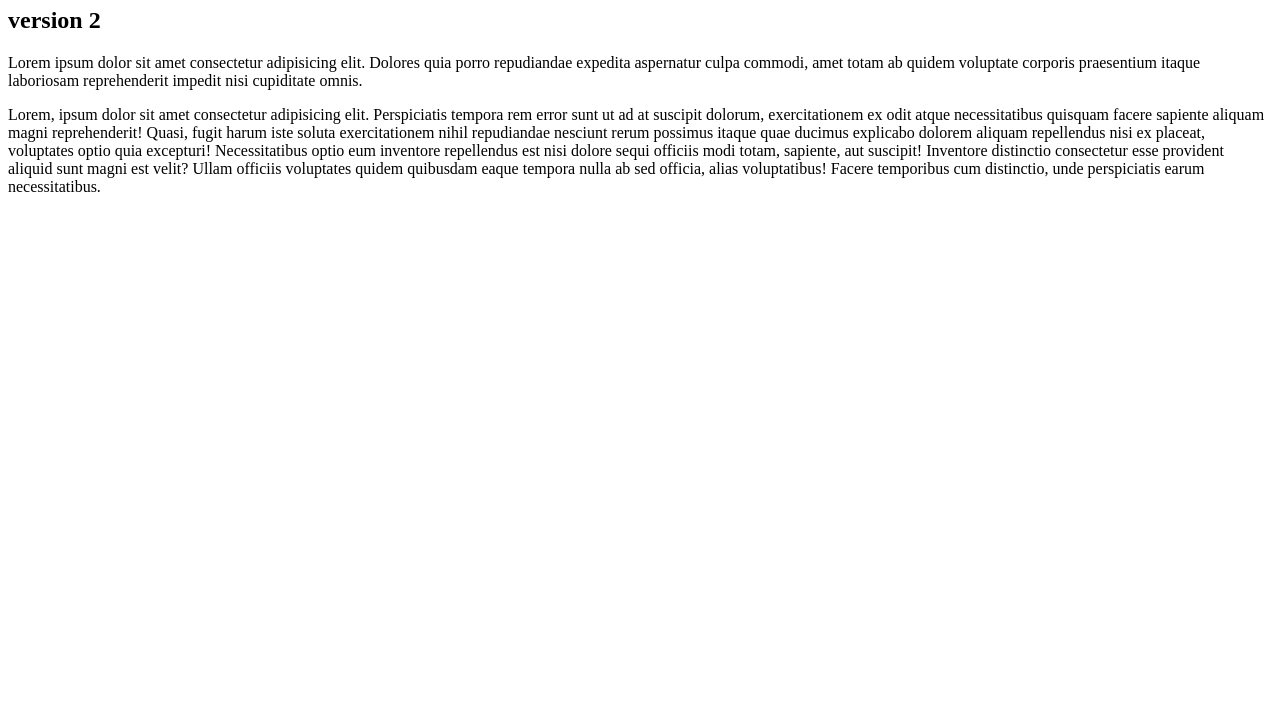
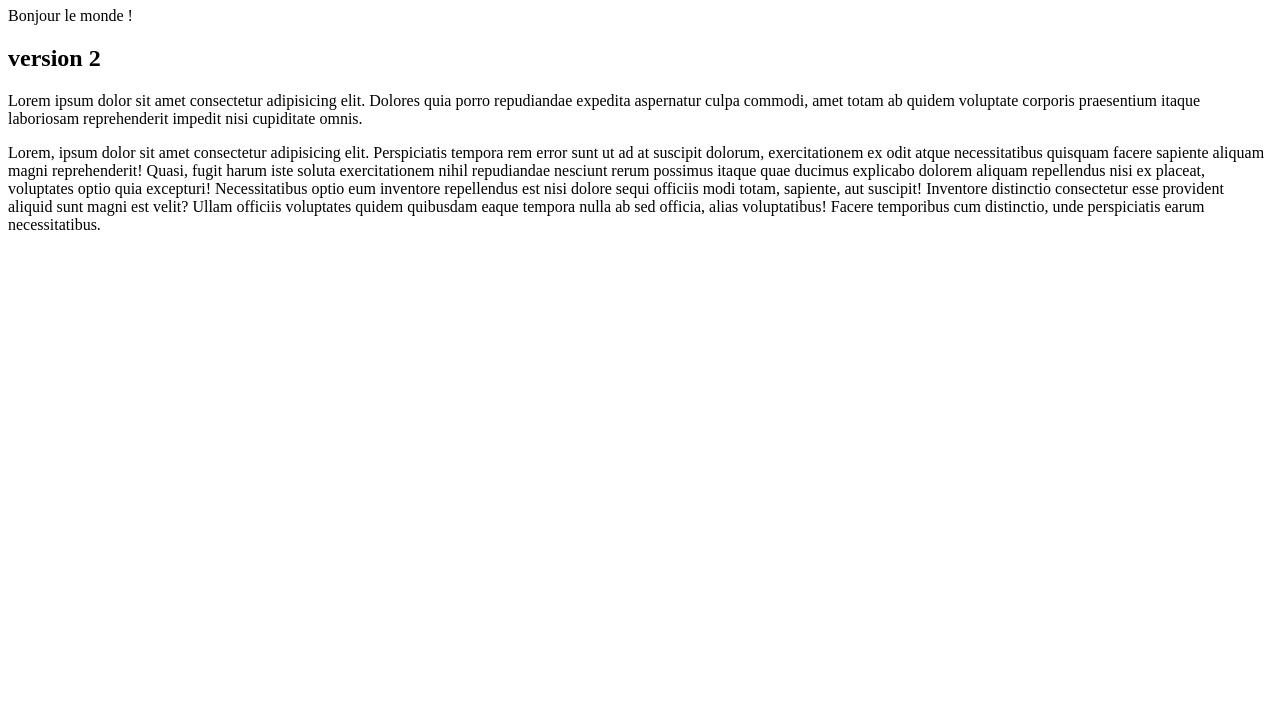
Before and after one commit to wdev21eich/wdev21eich.github.io, a plain HTML site: page index.html in a window 1280 px wide. Shown: the part 73-800 px from the top of the page. Drawn offline with Linux system fonts and the light colour scheme.

Commit message:
ajout Bonjour le monde sur site

```diff
--- a/index.html
+++ b/index.html
@@ -8,6 +8,9 @@
   </head>
   <body>
     <h1>Titre de la page 1</h1>
+
+    <p>Bonjour le monde !</p>
+
     <h2>version 2</h2>
     <p>
       Lorem ipsum dolor sit amet consectetur adipisicing elit. Dolores quia
```
